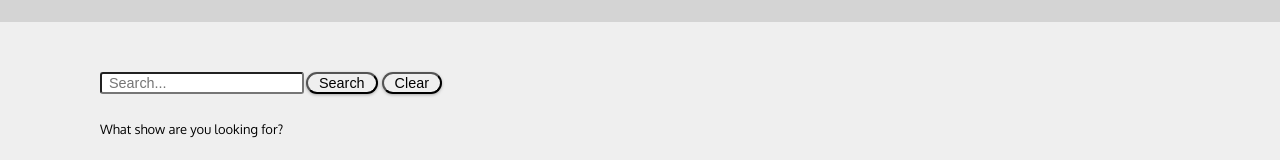
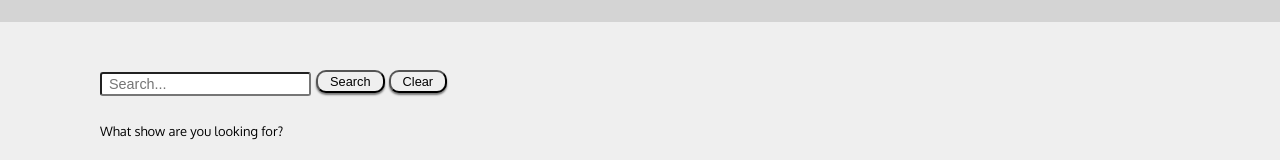
Before and after one commit to joseph-p-pasaoa/bingebook_frontE__FullStack, a React (Create React App) app: page /users/6/addShow in a window 1280 px wide. Shown: the top 160 px of the page. Built offline with nearby package versions, Linux system fonts and the light colour scheme; no server answers.

Commit message:
0.9.3, revise some css

```diff
--- a/src/App.css
+++ b/src/App.css
@@ -71,6 +71,8 @@ button {
     box-shadow: 0px 2px 2px #777;
 
     font-size: 0.8em;
+
+    cursor: pointer;
 }
 
 .flex-column {
@@ -140,12 +142,3 @@ div#stage--column-flex {
     justify-content: flex-start;
     align-items: flex-start;
 }
-
-.addshow-btn {
-    padding: 2px 15px;
-    margin: 22px 3px 6px 11px;
-    font-size: 0.9em;
-    border-radius: 15px;
-    box-shadow: 1px 2px 3px #999;
-    cursor: pointer;
-}
--- a/src/pages/AddShowForm.css
+++ b/src/pages/AddShowForm.css
@@ -9,17 +9,17 @@ AddShowForm Page Component CSS | Bingebook (a full-stack binge-facilitating app)
 }
 
 .addshow--form button {
-    padding: 1px 11px;
-    border-radius: 16px;
+    position: relative;
+    top: -3px;
+
     margin: 0px 2px;
-    box-shadow: 0px 1px 3px #aaa;
-
-    font-size: 0.9em;
 }
 
 .addshow--input-txt {
     border-radius: 3px;
-    padding: 1px 7px;
+    padding: 2px 7px;
+    width: 211px;
+    margin-right: 3px;
 
     font-size: 0.9em;
 }
--- a/src/pages/UserProfile.css
+++ b/src/pages/UserProfile.css
@@ -36,13 +36,8 @@ UserProfile Page CSS | Bingebook (a full-stack binge-facilitating app)
     margin: 6px 6px 22px 6px;
 }
 
-.peeked-user--addshow-btn {
-    padding: 3px 15px;
-    margin: 33px 3px 9px 7px;
-    font-size: 0.9em;
-    border-radius: 6px;
-    box-shadow: 1px 2px 3px #999;
-    cursor: pointer;
+.addshow-btn {
+    margin: 22px 3px 6px 11px;
 }
 
 .list-users-shows--container {
--- a/src/pages/UserShowProfile.css
+++ b/src/pages/UserShowProfile.css
@@ -50,6 +50,7 @@ UserShowProfile Page Component CSS | Bingebook (a full-stack binge-facilitating
 
 .comments--container {
     align-items: stretch;
+    width: -webkit-fill-available;
     margin: 0 17%;
     padding-top: 22px;
     border-top: 4px solid #222;
```
